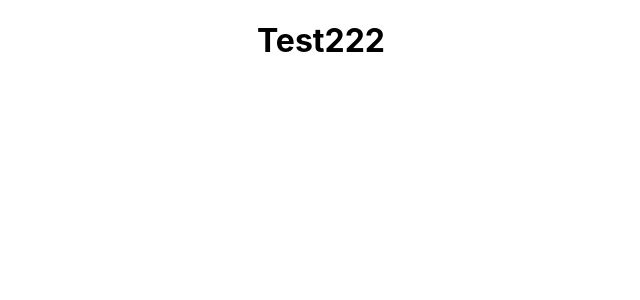
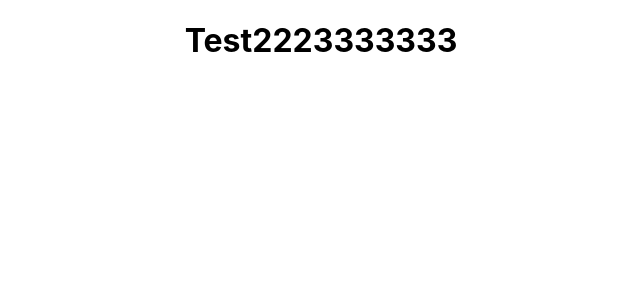
Before and after one commit to skyrocketideas/robertsons-farm, a React (Create React App) app: page / in a window 1280 px wide. Shown: the top 300 px of the page, without its empty margins (319-959 px from the left). Built offline with nearby package versions, Linux system fonts and the light colour scheme.

Commit message:
feature: add pages and components

```diff
--- a/src/App.js
+++ b/src/App.js
@@ -4,8 +4,8 @@ import "./App.css";
 function App() {
 	return (
 		<div className="App">
-			<header className="App-header">
-				<h1>Test222</h1>
+			<header className="header-site">
+				<h1>Test2223333333</h1>
 			</header>
 		</div>
 	);
```
Also changed, not shown: src/components/Footer.js (added), src/components/Header.js (added), src/components/Navigation.js (added), src/pages/About.js (added), src/pages/Contact.js (added), src/pages/Home.js (added), 1 other file (tests, documents, lock files or other folders).
